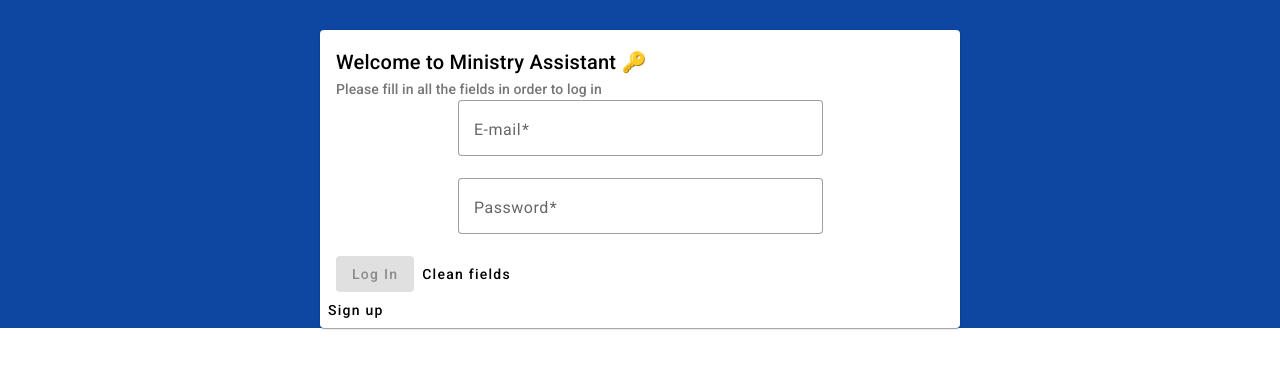
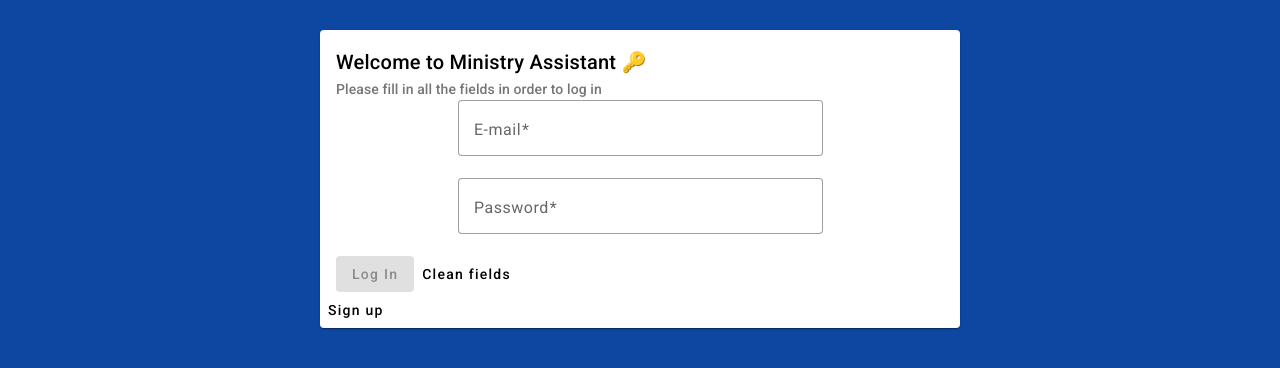
Before and after one commit to cyberdelahoz95/ministry-assistant, an Angular app: page /user/login in a window 1280 px wide. Shown: the top 368 px of the page. Built offline with nearby package versions, Linux system fonts and the light colour scheme.

Commit message:
fix(styles): body height adjusted to 100%

```diff
--- a/src/styles.scss
+++ b/src/styles.scss
@@ -1,6 +1,6 @@
 /* You can add global styles to this file, and also import other style files */
 
 html { height: 100%; }
-body { height: auto; }
+body { height: 100%; }
 
 body { margin: 0; font-family: Roboto, "Helvetica Neue", sans-serif; }
```
